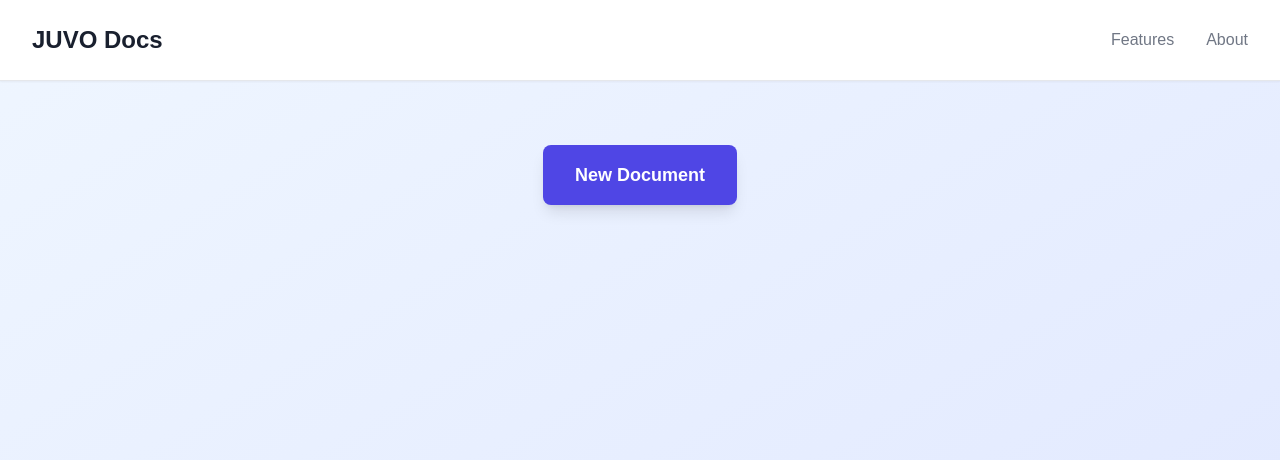
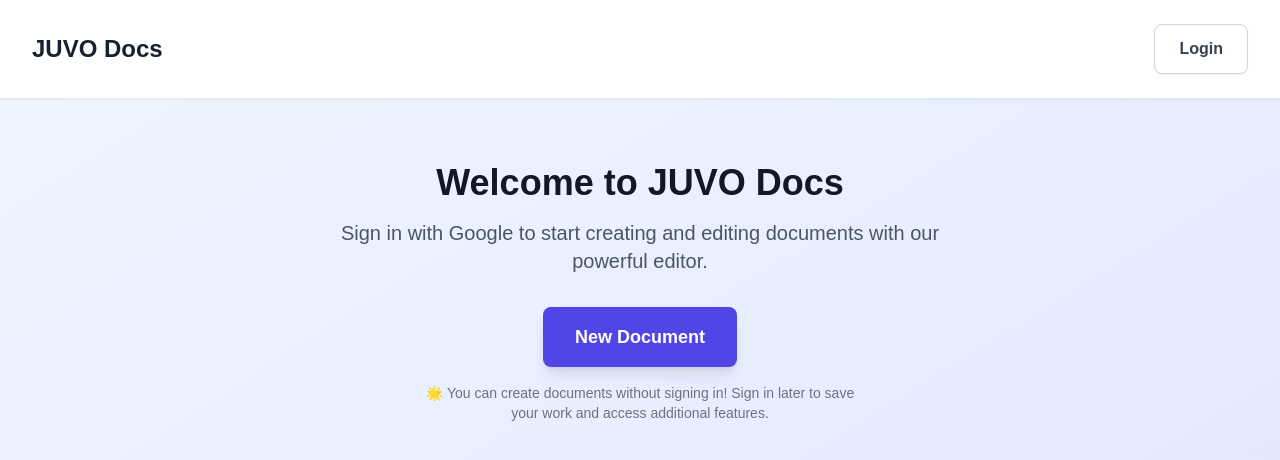
Before and after one commit to donadelicc/cursor-for-docs, a Next.js app: page / in a window 1280 px wide. Shown: the top 460 px of the page. Built offline with nearby package versions, Linux system fonts and the light colour scheme; no server answers.

Commit message:
V8.1 Firebase login

```diff
--- a/package.json
+++ b/package.json
@@ -29,6 +29,7 @@
     "dotenv": "^16.5.0",
     "draft-js": "^0.11.7",
     "file-saver": "^2.0.5",
+    "firebase": "^12.0.0",
     "juvo-demo-template": "file:",
     "mammoth": "^1.9.1",
     "next": "15.2.4",
--- a/src/app/document/page.tsx
+++ b/src/app/document/page.tsx
@@ -5,6 +5,7 @@ import Link from "next/link";
 import Image from "next/image";
 import { TiptapEditor } from "@/components/TipTapEditor";
 import EditorContainer from "@/components/EditorContainer";
+import AuthStatus from "@/components/AuthStatus";
 
 export default function DocumentPage() {
   const [documentContent, setDocumentContent] = useState("");
@@ -29,6 +30,9 @@ export default function DocumentPage() {
         </Link>
       </div>
 
+      {/* Authentication Status Indicator */}
+      <AuthStatus />
+
       <EditorContainer documentContent={documentContent}>
         <TiptapEditor onContentChange={updateDocumentContent} />
       </EditorContainer>
--- a/src/app/layout.tsx
+++ b/src/app/layout.tsx
@@ -2,6 +2,7 @@ import type { Metadata } from "next";
 import { Geist, Geist_Mono } from "next/font/google";
 import "./globals.css";
 import React from "react";
+import { AuthProvider } from "@/contexts/AuthContext";
 
 const geistSans = Geist({
   variable: "--font-geist-sans",
@@ -28,12 +29,14 @@ export default function RootLayout({
       <body
         className={`${geistSans.variable} ${geistMono.variable} antialiased min-h-full flex flex-col bg-gradient-to-b from-anti-flash-white to-lace-cap`}
       >
+        <AuthProvider>
           <div className="flex flex-col min-h-screen">
             <main className="flex-grow relative isolate">
               <div className="absolute inset-x-0 top-0 h-32 bg-gradient-to-b from-white/5 to-transparent"></div>
               {children}
             </main>
           </div>
+        </AuthProvider>
       </body>
     </html>
   );
--- a/src/app/page.tsx
+++ b/src/app/page.tsx
@@ -2,8 +2,11 @@
 
 import Link from "next/link";
 import Header from "@/components/Header";
+import { useAuth } from "@/contexts/AuthContext";
 
 export default function Home() {
+  const { currentUser } = useAuth();
+
   return (
     <div className="min-h-screen bg-gradient-to-br from-blue-50 to-indigo-100">
       {/* Header */}
@@ -12,12 +15,31 @@ export default function Home() {
       {/* Main Content */}
       <main className="max-w-7xl mx-auto px-4 sm:px-6 lg:px-8 py-16">
         <div className="text-center">
-          {/* New Document Button */}
-          <Link href="/document">
-            <button className="bg-indigo-600 hover:bg-indigo-700 text-white font-semibold py-4 px-8 rounded-lg text-lg transition-colors shadow-lg hover:shadow-xl transform hover:scale-105 transition-transform">
-              New Document
-            </button>
-          </Link>
+          <div className="mb-8">
+            <h1 className="text-4xl font-bold text-gray-900 mb-4">
+              Welcome to JUVO Docs
+            </h1>
+            <p className="text-xl text-gray-600 max-w-2xl mx-auto">
+              {currentUser
+                ? `Welcome back, ${currentUser.displayName || "User"}! Ready to create amazing documents?`
+                : "Sign in with Google to start creating and editing documents with our powerful editor."}
+            </p>
+          </div>
+
+          {/* New Document Button for all users */}
+          <div className="space-y-4">
+            <Link href="/document">
+              <button className="bg-indigo-600 hover:bg-indigo-700 text-white font-semibold py-4 px-8 rounded-lg text-lg transition-colors shadow-lg hover:shadow-xl transform hover:scale-105 transition-transform">
+                New Document
+              </button>
+            </Link>
+            {!currentUser && (
+              <p className="text-sm text-gray-500 max-w-md mx-auto">
+                🌟 You can create documents without signing in! Sign in later to
+                save your work and access additional features.
+              </p>
+            )}
+          </div>
         </div>
       </main>
     </div>
--- /dev/null
+++ b/src/components/AuthStatus.tsx
@@ -0,0 +1,38 @@
+"use client";
+
+import React from "react";
+import { useAuth } from "@/contexts/AuthContext";
+
+const AuthStatus: React.FC = () => {
+  const { currentUser } = useAuth();
+
+  return (
+    <div className="fixed top-4 right-4 z-40">
+      {currentUser ? (
+        <div className="bg-green-100 border border-green-300 text-green-800 px-3 py-2 rounded-lg text-sm shadow-sm">
+          <div className="flex items-center gap-2">
+            <div className="w-2 h-2 bg-green-500 rounded-full"></div>
+            <span className="font-medium">
+              Signed in as {currentUser.displayName}
+            </span>
+          </div>
+          <p className="text-xs text-green-600 mt-1">
+            Your work will be saved automatically
+          </p>
+        </div>
+      ) : (
+        <div className="bg-yellow-50 border border-yellow-200 text-yellow-800 px-3 py-2 rounded-lg text-sm shadow-sm">
+          <div className="flex items-center gap-2">
+            <div className="w-2 h-2 bg-yellow-500 rounded-full"></div>
+            <span className="font-medium">Guest Mode</span>
+          </div>
+          <p className="text-xs text-yellow-600 mt-1">
+            Sign in to save your documents
+          </p>
+        </div>
+      )}
+    </div>
+  );
+};
+
+export default AuthStatus;
--- a/src/components/Header.tsx
+++ b/src/components/Header.tsx
@@ -1,4 +1,12 @@
+"use client";
+
+import { useAuth } from "@/contexts/AuthContext";
+import UserProfile from "./UserProfile";
+import LoginButton from "./LoginButton";
+
 export default function Header() {
+  const { currentUser } = useAuth();
+
   return (
     <header className="bg-white shadow-sm border-b border-gray-200">
       <div className="max-w-7xl mx-auto px-4 sm:px-6 lg:px-8">
@@ -6,20 +14,11 @@ export default function Header() {
           <div className="flex items-center">
             <h1 className="text-2xl font-bold text-gray-900">JUVO Docs</h1>
           </div>
-          <nav className="hidden md:flex space-x-8">
-            <a
-              href="#features"
-              className="text-gray-500 hover:text-gray-900 transition-colors"
-            >
-              Features
-            </a>
-            <a
-              href="#about"
-              className="text-gray-500 hover:text-gray-900 transition-colors"
-            >
-              About
-            </a>
-          </nav>
+          <div className="flex items-center space-x-8">
+            <div className="relative z-20">
+              {currentUser ? <UserProfile /> : <LoginButton />}
+            </div>
+          </div>
         </div>
       </div>
     </header>
--- /dev/null
+++ b/src/components/LoginButton.tsx
@@ -0,0 +1,27 @@
+"use client";
+
+import React from "react";
+import { useAuth } from "@/contexts/AuthContext";
+
+const LoginButton: React.FC = () => {
+  const { signInWithGoogle } = useAuth();
+
+  const handleLogin = async () => {
+    try {
+      await signInWithGoogle();
+    } catch (error) {
+      console.error("Login failed:", error);
+    }
+  };
+
+  return (
+    <button
+      onClick={handleLogin}
+      className="flex items-center justify-center gap-3 bg-white hover:bg-gray-50 text-gray-700 font-semibold py-3 px-6 rounded-lg border border-gray-300 shadow-sm hover:shadow-md transition-all duration-200"
+    >
+      Login
+    </button>
+  );
+};
+
+export default LoginButton;
--- /dev/null
+++ b/src/components/ProtectedRoute.tsx
@@ -0,0 +1,51 @@
+"use client";
+
+import React from "react";
+import { useAuth } from "@/contexts/AuthContext";
+import LoginButton from "./LoginButton";
+
+interface ProtectedRouteProps {
+  children: React.ReactNode;
+}
+
+const ProtectedRoute: React.FC<ProtectedRouteProps> = ({ children }) => {
+  const { currentUser } = useAuth();
+
+  if (!currentUser) {
+    return (
+      <div className="min-h-screen bg-gradient-to-br from-blue-50 to-indigo-100 flex items-center justify-center">
+        <div className="max-w-md w-full mx-auto p-8">
+          <div className="text-center bg-white rounded-lg shadow-lg p-8">
+            <div className="mb-6">
+              <svg
+                className="mx-auto h-12 w-12 text-indigo-600"
+                fill="none"
+                viewBox="0 0 24 24"
+                stroke="currentColor"
+              >
+                <path
+                  strokeLinecap="round"
+                  strokeLinejoin="round"
+                  strokeWidth={2}
+                  d="M12 15v2m-6 4h12a2 2 0 002-2v-6a2 2 0 00-2-2H6a2 2 0 00-2 2v6a2 2 0 002 2zm10-10V7a4 4 0 00-8 0v4h8z"
+                />
+              </svg>
+            </div>
+            <h2 className="text-2xl font-bold text-gray-900 mb-4">
+              Authentication Required
+            </h2>
+            <p className="text-gray-600 mb-6">
+              Please sign in with your Google account to access the document
+              editor.
+            </p>
+            <LoginButton />
+          </div>
+        </div>
+      </div>
+    );
+  }
+
+  return <>{children}</>;
+};
+
+export default ProtectedRoute;
--- /dev/null
+++ b/src/components/UserProfile.tsx
@@ -0,0 +1,50 @@
+"use client";
+
+import React from "react";
+import Image from "next/image";
+import { useAuth } from "@/contexts/AuthContext";
+
+const UserProfile: React.FC = () => {
+  const { currentUser, logout } = useAuth();
+
+  if (!currentUser) return null;
+
+  const handleLogout = async () => {
+    try {
+      await logout();
+    } catch (error) {
+      console.error("Logout failed:", error);
+    }
+  };
+
+  return (
+    <div className="flex items-center gap-4">
+      <div className="flex items-center gap-3">
+        {currentUser.photoURL && (
+          <Image
+            src={currentUser.photoURL}
+            alt="Profile"
+            width={32}
+            height={32}
+            className="w-8 h-8 rounded-full"
+            unoptimized={true}
+          />
+        )}
+        <div className="text-sm">
+          <p className="font-medium text-gray-900">
+            {currentUser.displayName || "User"}
+          </p>
+        </div>
+      </div>
+      <button
+        onClick={handleLogout}
+        className="relative z-10 text-sm text-gray-500 px-4 py-2 rounded-md border-0 transition-colors cursor-pointer font-medium shadow-sm hover:shadow-md"
+        type="button"
+      >
+        Sign Out
+      </button>
+    </div>
+  );
+};
+
+export default UserProfile;
--- /dev/null
+++ b/src/contexts/AuthContext.tsx
@@ -0,0 +1,76 @@
+"use client";
+
+import React, { createContext, useContext, useEffect, useState } from "react";
+import {
+  User,
+  signInWithPopup,
+  signOut,
+  onAuthStateChanged,
+} from "firebase/auth";
+import { auth, googleProvider } from "@/lib/firebase";
+
+interface AuthContextType {
+  currentUser: User | null;
+  loading: boolean;
+  signInWithGoogle: () => Promise<void>;
+  logout: () => Promise<void>;
+}
+
+const AuthContext = createContext<AuthContextType | undefined>(undefined);
+
+export const useAuth = () => {
+  const context = useContext(AuthContext);
+  if (context === undefined) {
+    throw new Error("useAuth must be used within an AuthProvider");
+  }
+  return context;
+};
+
+interface AuthProviderProps {
+  children: React.ReactNode;
+}
+
+export const AuthProvider: React.FC<AuthProviderProps> = ({ children }) => {
+  const [currentUser, setCurrentUser] = useState<User | null>(null);
+  const [loading, setLoading] = useState(true);
+
+  const signInWithGoogle = async () => {
+    try {
+      await signInWithPopup(auth, googleProvider);
+    } catch (error) {
+      console.error("Error signing in with Google:", error);
+      throw error;
+    }
+  };
+
+  const logout = async () => {
+    try {
+      await signOut(auth);
+    } catch (error) {
+      console.error("Error signing out:", error);
+      throw error;
+    }
+  };
+
+  useEffect(() => {
+    const unsubscribe = onAuthStateChanged(auth, (user) => {
+      setCurrentUser(user);
+      setLoading(false);
+    });
+
+    return unsubscribe;
+  }, []);
+
+  const value: AuthContextType = {
+    currentUser,
+    loading,
+    signInWithGoogle,
+    logout,
+  };
+
+  return (
+    <AuthContext.Provider value={value}>
+      {!loading && children}
+    </AuthContext.Provider>
+  );
+};
--- /dev/null
+++ b/src/lib/firebase.ts
@@ -0,0 +1,23 @@
+import { initializeApp } from "firebase/app";
+import { getAuth, GoogleAuthProvider } from "firebase/auth";
+
+const firebaseConfig = {
+  apiKey: process.env.NEXT_PUBLIC_FIREBASE_API_KEY,
+  authDomain: process.env.NEXT_PUBLIC_FIREBASE_AUTH_DOMAIN,
+  projectId: process.env.NEXT_PUBLIC_FIREBASE_PROJECT_ID,
+  storageBucket: process.env.NEXT_PUBLIC_FIREBASE_STORAGE_BUCKET,
+  messagingSenderId: process.env.NEXT_PUBLIC_FIREBASE_MESSAGING_SENDER_ID,
+  appId: process.env.NEXT_PUBLIC_FIREBASE_APP_ID,
+  measurementId: process.env.NEXT_PUBLIC_FIREBASE_MEASUREMENT_ID,
+};
+
+// Initialize Firebase
+const app = initializeApp(firebaseConfig);
+
+// Initialize Firebase Authentication and get a reference to the service
+export const auth = getAuth(app);
+
+// Initialize Google Auth Provider
+export const googleProvider = new GoogleAuthProvider();
+
+export default app;
```
Also changed, not shown: 1 other file (tests, documents, lock files or other folders). Lines whose indentation alone changed are shown as unchanged.
